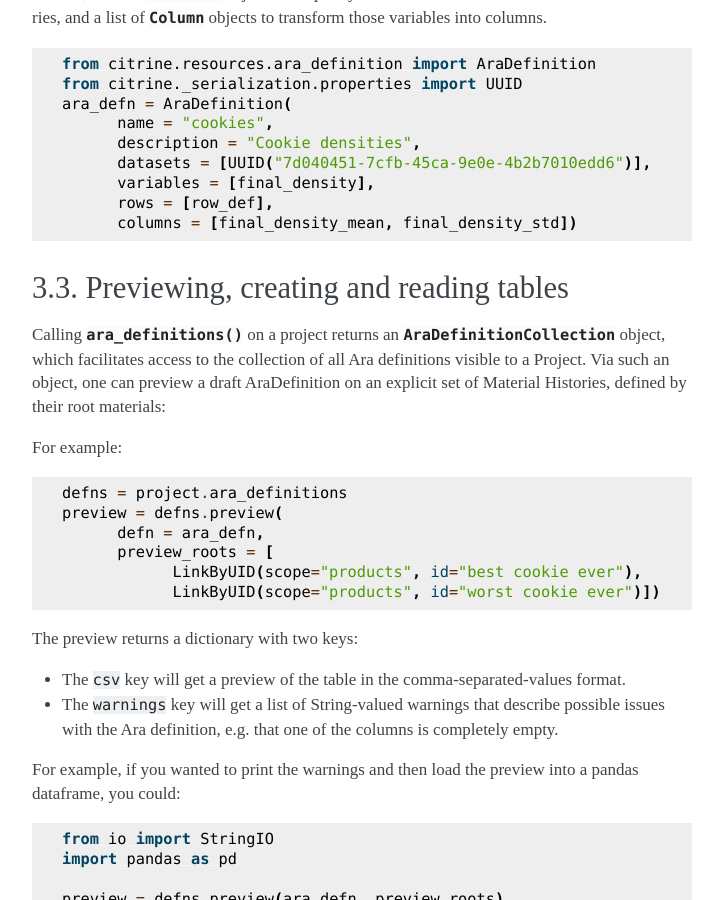
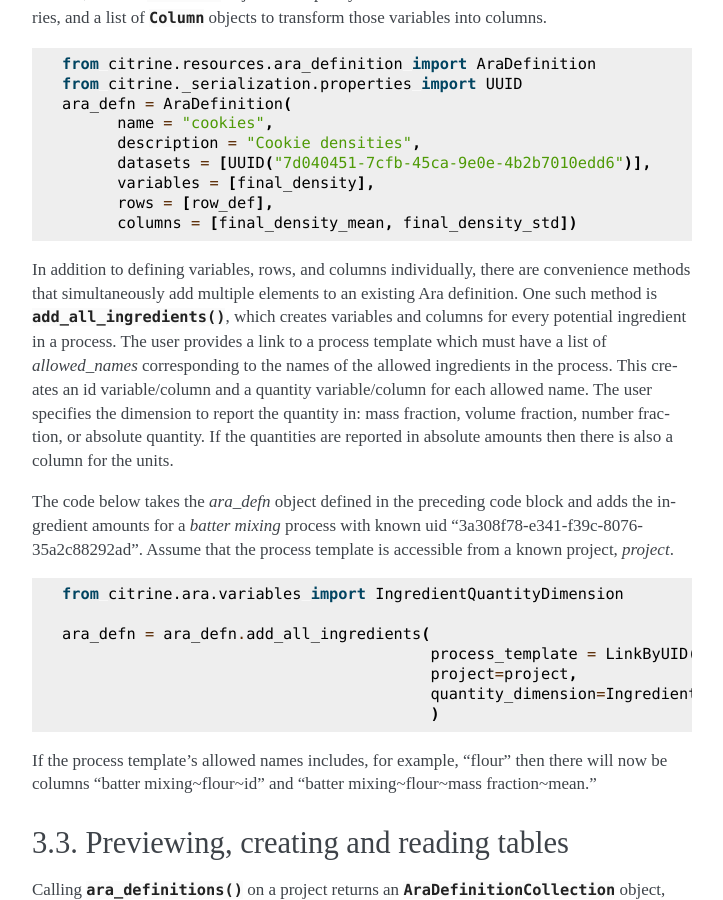
Before and after one commit to CitrineInformatics/citrine-python, a Sphinx documentation site: the page built from docs/source/data_extraction.rst, in a window 1280 px wide and 900 px high, scrolled down 1446 px. Shown: the whole window, without its empty margins (388-1111 px from the left). Built offline with Sphinx 7.4.7, drawn with Linux system fonts in a browser that asks for light colours; pages that are not in the unit, such as notebooks, are missing from menus.

Commit message:
Document add_all_ingredients

```diff
--- a/docs/source/data_extraction.rst
+++ b/docs/source/data_extraction.rst
@@ -71,6 +71,28 @@ and a list of :class:`~citrine.ara.columns.Column` objects to transform those va
          variables = [final_density],
          rows = [row_def],
          columns = [final_density_mean, final_density_std])
+
+In addition to defining variables, rows, and columns individually, there are convenience methods that simultaneously add multiple elements to an existing Ara definition.
+One such method is :func:`~citrine.resources.Ara.Definition.add_all_ingredients`, which creates variables and columns for every potential ingredient in a process.
+The user provides a link to a process template which must have a list of `allowed_names` corresponding to the names of the allowed ingredients in the process.
+This creates an id variable/column and a quantity variable/column for each allowed name.
+The user specifies the dimension to report the quantity in: mass fraction, volume fraction, number fraction, or absolute quantity.
+If the quantities are reported in absolute amounts then there is also a column for the units.
+
+The code below takes the `ara_defn` object defined in the preceding code block and adds the ingredient amounts for a `batter mixing` process with known uid "3a308f78-e341-f39c-8076-35a2c88292ad".
+Assume that the process template is accessible from a known project, `project`.
+
+.. code-block:: python
+
+    from citrine.ara.variables import IngredientQuantityDimension
+
+    ara_defn = ara_defn.add_all_ingredients(
+                                            process_template = LinkByUID('id', '3a308f78-e341-f39c-8076-35a2c88292ad'),
+                                            project=project,
+                                            quantity_dimension=IngredientQuantityDimension.MASS
+                                            )
+
+If the process template's allowed names includes, for example, "flour" then there will now be columns "batter mixing~flour~id" and "batter mixing~flour~mass fraction~mean."
 
 Previewing, creating and reading tables
 ---------------------------
```
